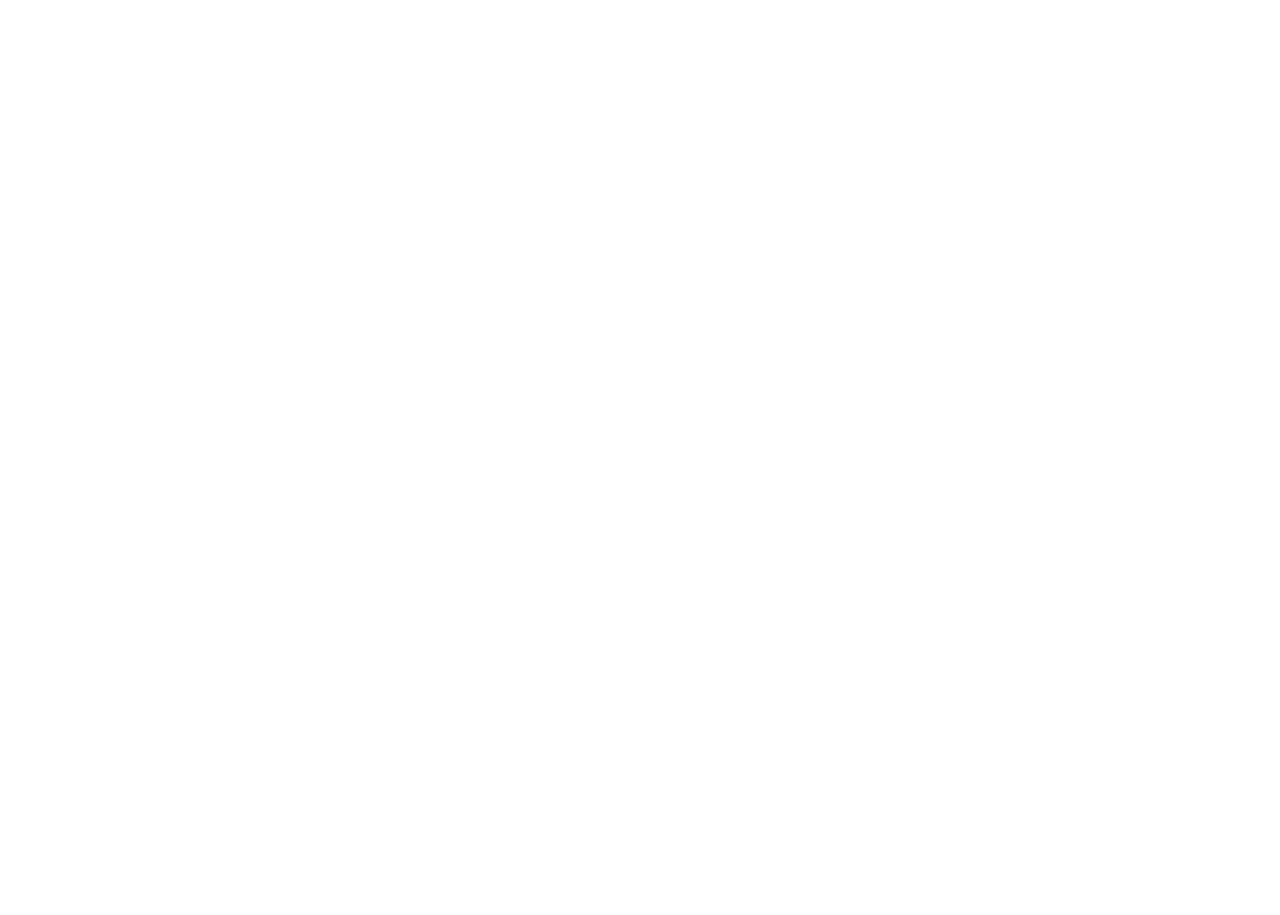
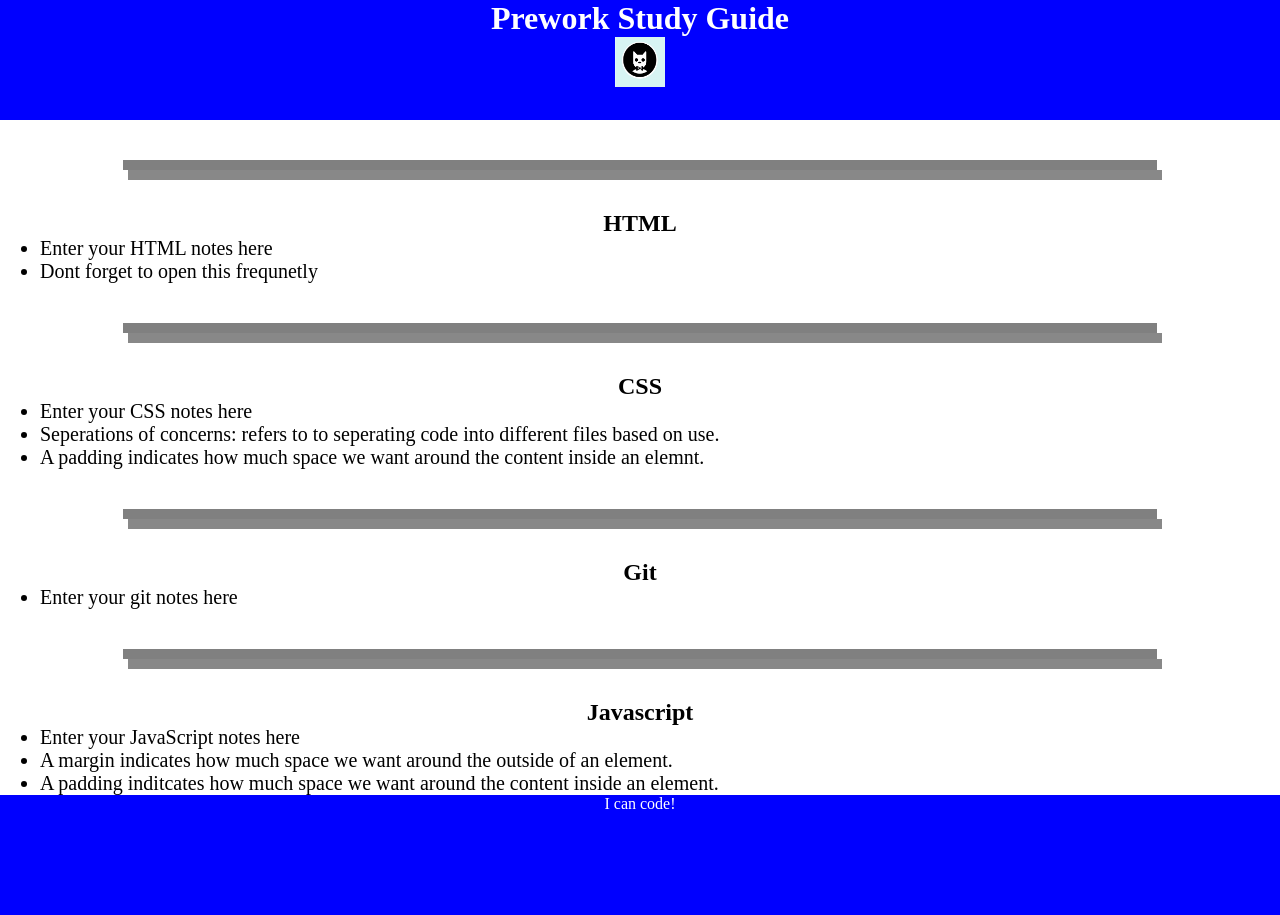
Before and after one commit to JohnnyC7212/prework-study-guide, a plain HTML site: page prework-study-guide/index.html in a window 1280 px wide. Before the commit the page ends 800 px from the top, so only its background shows below. Drawn offline with Linux system fonts and the light colour scheme.

Commit message:
added CSS to project

```diff
--- /dev/null
+++ b/prework-study-guide/assets/style.css
@@ -0,0 +1,44 @@
+* {
+    margin:0;
+    padding:0;
+}
+
+header,
+footer {
+    width:100%;
+    height:120px;
+    background-color:blue;
+    color:white;
+
+}
+
+h1,
+h2{
+    text-align:center;
+}
+
+img{
+    display: block;
+    height:50px;
+    width:50px;
+    margin-left:auto;
+    margin-right:auto;
+}
+
+ul{
+    padding-left:40px;
+    font-size:20px
+}
+
+p{
+    text-align:center;
+    font-size:30pex;
+
+}
+
+.card {
+    width: 80%;
+    margin: 40px auto;
+    border: 5px solid gray;
+    box-shadow: 5px 10px #888888;
+}
--- a/index.html
+++ b/prework-study-guide/index.html
@@ -4,7 +4,8 @@
     <meta charset="UTF-8" />
     <meta http-equiv="X-UA-Compatible" content="IE=edge" />
     <meta name="viewport" content="width=device-width, initial-scale=1.0" />
-    <title>Prework Study Guide<lol/title>
+    <link rel="stylesheet" href="./assets/style.css">
+    <title>Prework Study Guide</title>
   </head>
   <body>
     <header id="top">
@@ -17,6 +18,7 @@
        <ul>
          <li>Enter your HTML notes here</li>
          <li>Dont forget to open this frequnetly</li>
+
        </ul>
       </section>
 
@@ -24,6 +26,9 @@
        <h2>CSS</h2>
        <ul>
         <li>Enter your CSS notes here</li>
+        <li> Seperations of concerns: refers to to seperating code into different files based on use.</li>
+        <li> A padding indicates how much space we want around the content inside an elemnt.</li>
+
        </ul>
       </section>
 
@@ -39,8 +44,12 @@
        <ul>
         <li>Enter your JavaScript notes here</li>
        </ul>
+       <ul>
+        <li> A margin indicates how much space we want around the outside of an element.</li>
+        <li> A padding inditcates how much space we want around the content inside an element.</li>
+
+       </ul>
       </section>
-
     </main>
 
     <footer>
```
Also changed, not shown: 3/assets/index.html (added, +50 -0 lines), 3/assets/bowtie-cat.png (renamed from bowtie-cat.png), prework-study-guide/assets/bowtie-cat.png (added), 6 other files.
